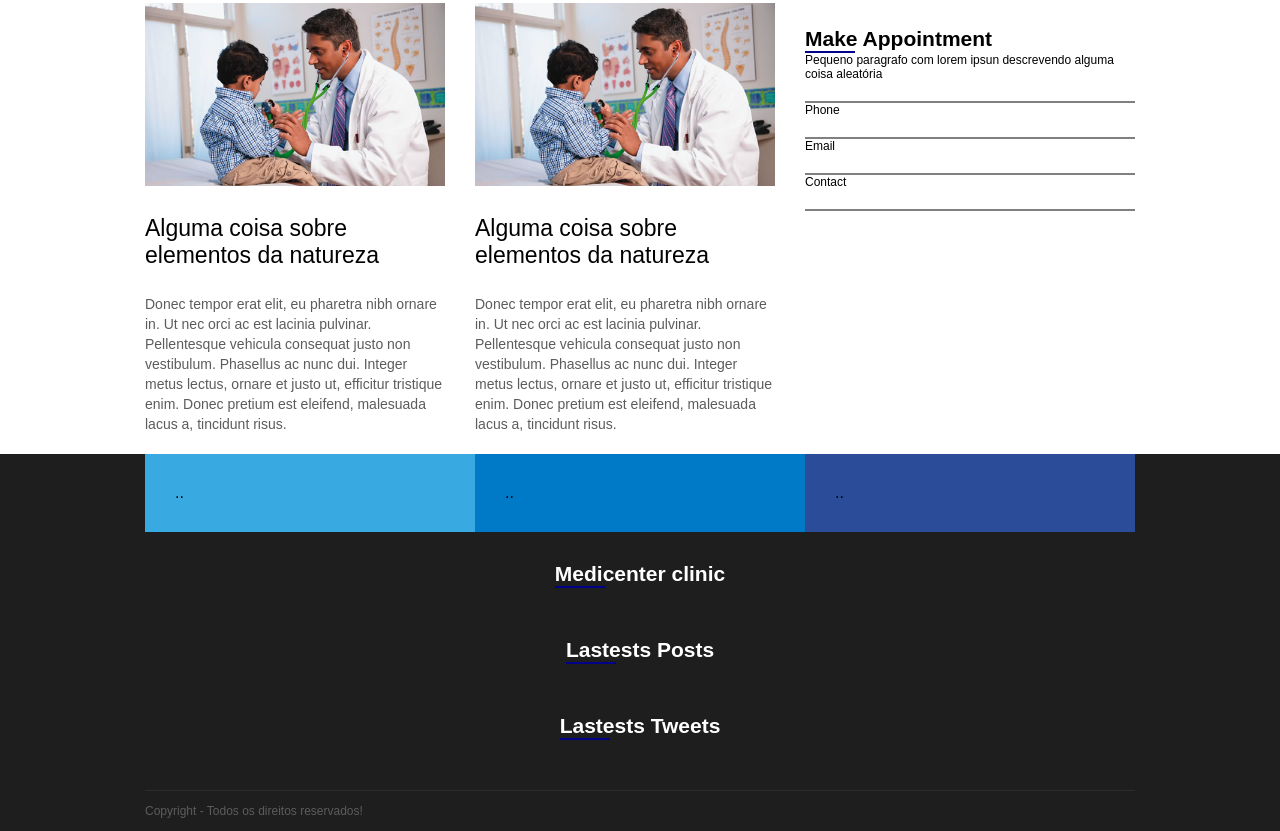
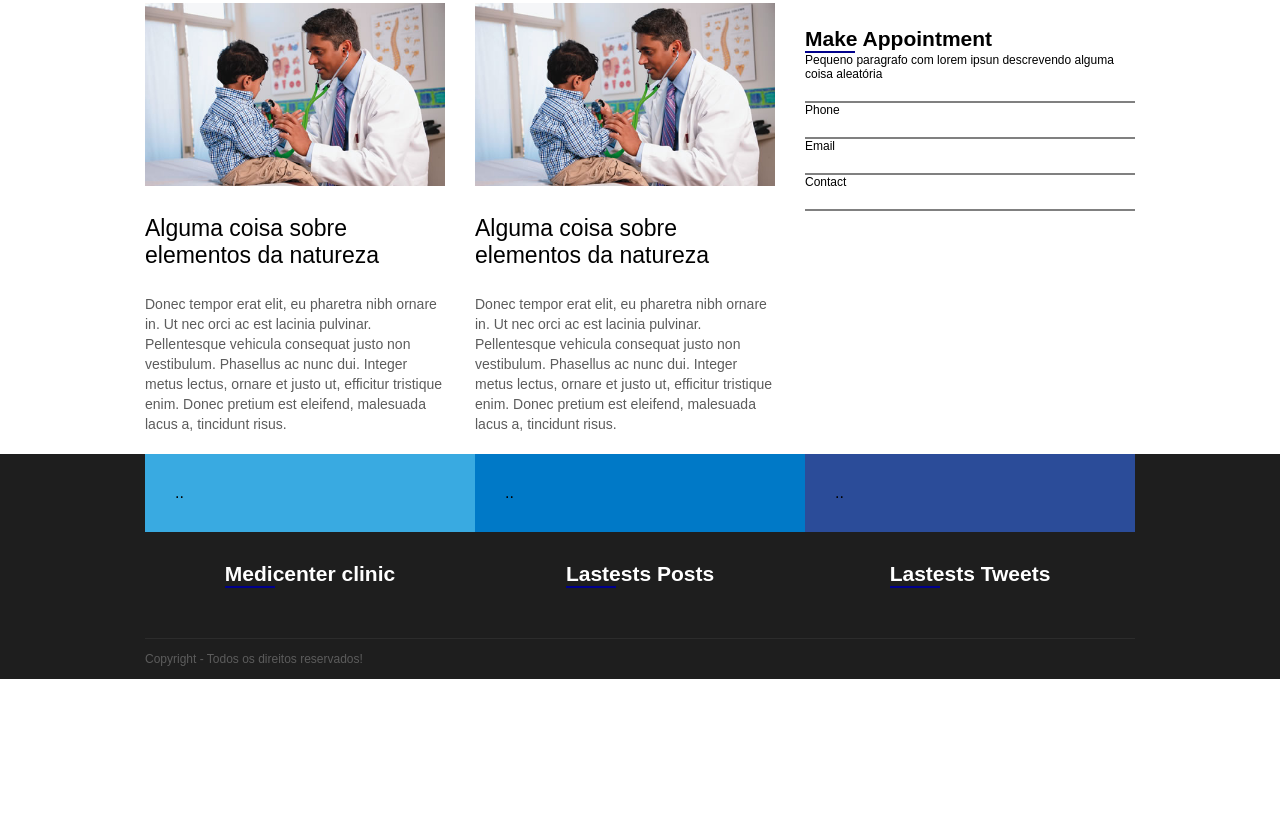
Before and after one commit to ValarMorghul/projeto, a plain HTML site: page index.html in a window 1280 px wide. Shown: the part 1401-2232 px from the top of the page. After the commit the page ends 2080 px from the top, so only its background shows below. Drawn offline with Linux system fonts and the light colour scheme.

Commit message:
Testando

```diff
--- a/assets/css/style.css
+++ b/assets/css/style.css
@@ -252,9 +252,10 @@ footer{
 	display: flex;
 }
 .footer_description{
+	display: flex;
 	flex: 1;
 	color: white;
-	flex-direction: space-around;
+	flex-direction: row;
 
 }
 footer .widget_title_text{
```
